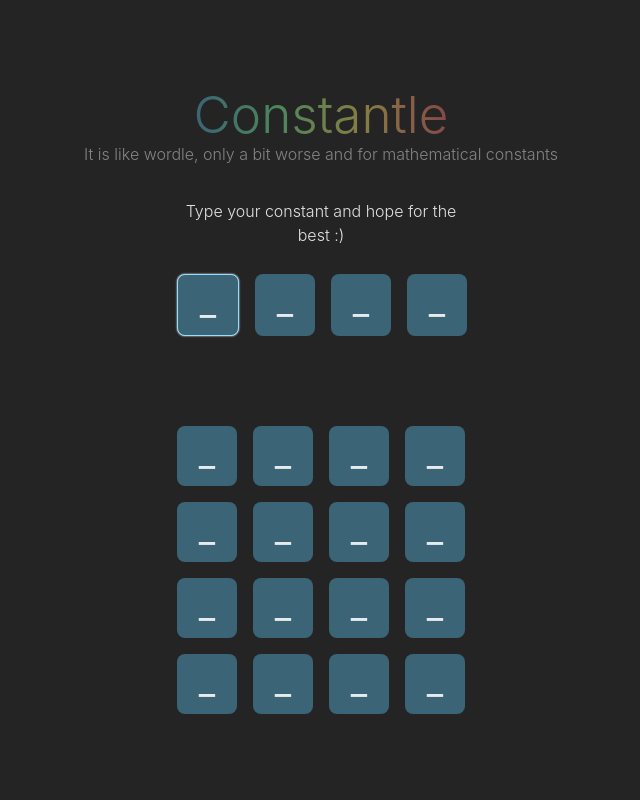
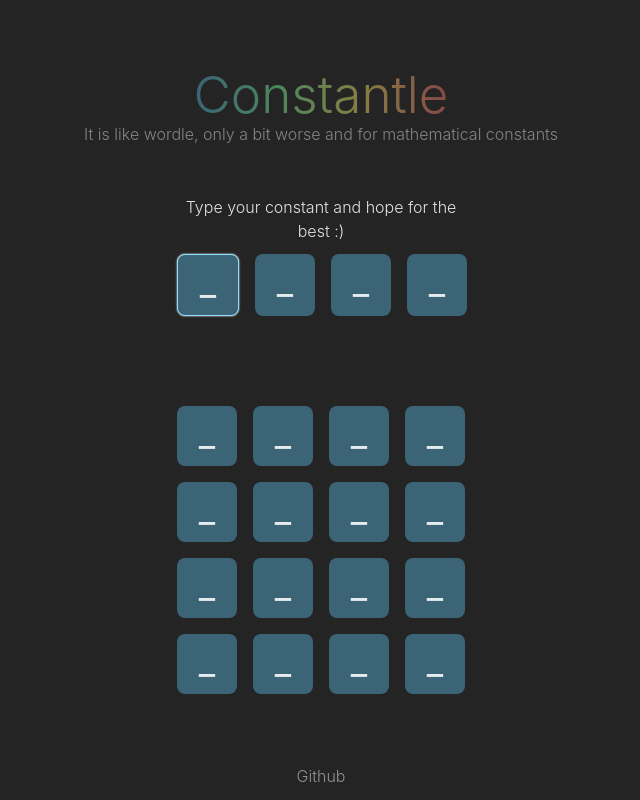
Before and after one commit to janek-123/constantle, a React (Vite) app: page / in a window 1280 px wide. Shown: the whole page, without its empty margins (319-959 px from the left). Built offline with nearby package versions, Linux system fonts and the light colour scheme.

Commit message:
Bugfixes & minor update

```diff
--- a/src/App.css
+++ b/src/App.css
@@ -1,13 +1,12 @@
 #root {
-  max-width: 1280px;
-  margin: 0 auto;
-  padding: 2rem;
   text-align: center;
+  width: 100%;
 }
 
 .rows-wrapper
 {
-  margin: auto;
+  margin-left: auto;
+  margin-right: auto;
 
   position: relative;
 
@@ -168,12 +167,20 @@ h1 + p
 
 .game
 {
+  min-height: calc(100vh - 4rem - 4rem);
+
+  display: flex;
+  flex-direction: column;
+  justify-content: center;
+
+  padding: 2rem;
+
   transition: margin-left 0.5s;
 }
 
 .game--over
 {
-  margin-left: calc(-100vw - 452px);
+  margin-left: calc(-100vw - 489px);
 
   overflow: hidden;
   height: calc(100vh - 4rem);
@@ -228,3 +235,12 @@ h1 + p
 
   opacity: 0;
 }
+
+.github-link
+{
+  display: block;
+
+  color: rgba(255, 255, 255, 0.50);
+  font-weight: 300;
+  margin-top: 1em;
+}
--- a/src/App.tsx
+++ b/src/App.tsx
@@ -97,7 +97,9 @@ function App() {
         });
       }
     }
+  }, [currentPos]);
 
+  useEffect(() => {
     if (currentPos == rowData[0].values.length - 1)
     {
       let cId = rowData.length - 1;
@@ -113,8 +115,7 @@ function App() {
         alert("Constant has to have exactly one decimal point");
       }
     }
-
-  }, [currentPos]);
+  }, [rowData]);
 
   useEffect(() => {
     window.addEventListener('keydown', handleKeyboardKeyPress);
@@ -154,6 +155,7 @@ function App() {
   }
 
   return (
+    <>
       <div className={'game' + gameOverClass}>
         <LooseScreen status={gameStatus} onPlayAgain={ResetGame} constant={constant} />
         <WordleHeader/>
@@ -161,6 +163,15 @@ function App() {
 
         {PlayingField(HandleWrapperClick, currentPos, rowData)}
       </div>
+      <GithubLink />
+    </>
+  )
+}
+
+function GithubLink()
+{
+  return (
+    <a href="https://github.com/janek-123/constantle" target="_blank" className="github-link">Github</a>
   )
 }
 
--- a/src/Validator.tsx
+++ b/src/Validator.tsx
@@ -39,6 +39,4 @@ export function IsValidConstant(row : RowData) : boolean
   }
 
   return dotCount == 1;
-
-  //return constants.map((constant) => constant.value.slice(0, length)).includes(value);
 }
--- a/src/components/LooseScreen.tsx
+++ b/src/components/LooseScreen.tsx
@@ -14,22 +14,16 @@ export const LooseScreen : FC<LooseScreenProps> = ({status, onPlayAgain, constan
   const a = status == GameStatus.won ? 'You are absolutely' : 'Not even';
   const b = status == GameStatus.won ? 'CORRECT' : 'CLOSE';
 
-  const inner = (
-    <>
-      <div className="loose-screen__header">
-        <p>{a}</p>
-        <p className="loose-screen__header__big">{b}</p>
-      </div>
-      <p>The correct answer was {constant.value.slice(0, length)}</p>
-      {constant.description.map((d, i) => <p key={i} className="loose-screen__description">{d}</p>)}
-      <button className="play-again-button" onClick={onPlayAgain}>Play again</button>
-    </>
-    );
-
   return (
     <div className="loose-screen-wrapper">
       <div className="loose-screen">
-        {status == GameStatus.playing ? null : inner}
+        <div className="loose-screen__header">
+          <p>{a}</p>
+          <p className="loose-screen__header__big">{b}</p>
+        </div>
+        <p>The correct answer was {constant.value.slice(0, length)}</p>
+        {constant.description.map((d, i) => <p key={i} className="loose-screen__description">{d}</p>)}
+        <button className="play-again-button" onClick={onPlayAgain}>Play again</button>
       </div>
     </div>
   )
```
Lines whose indentation alone changed are shown as unchanged.
